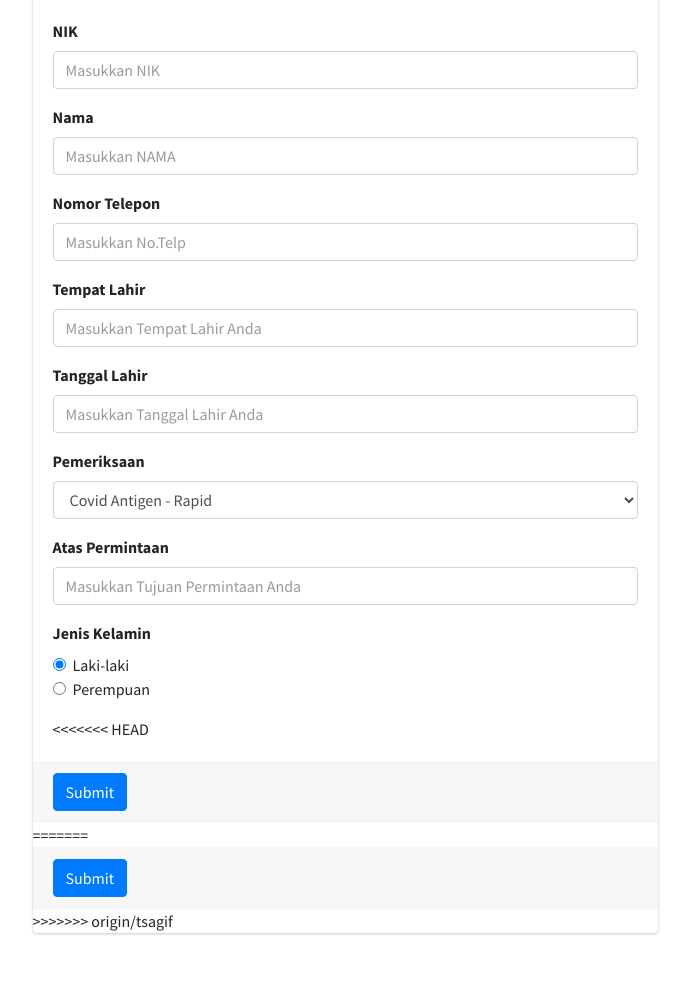
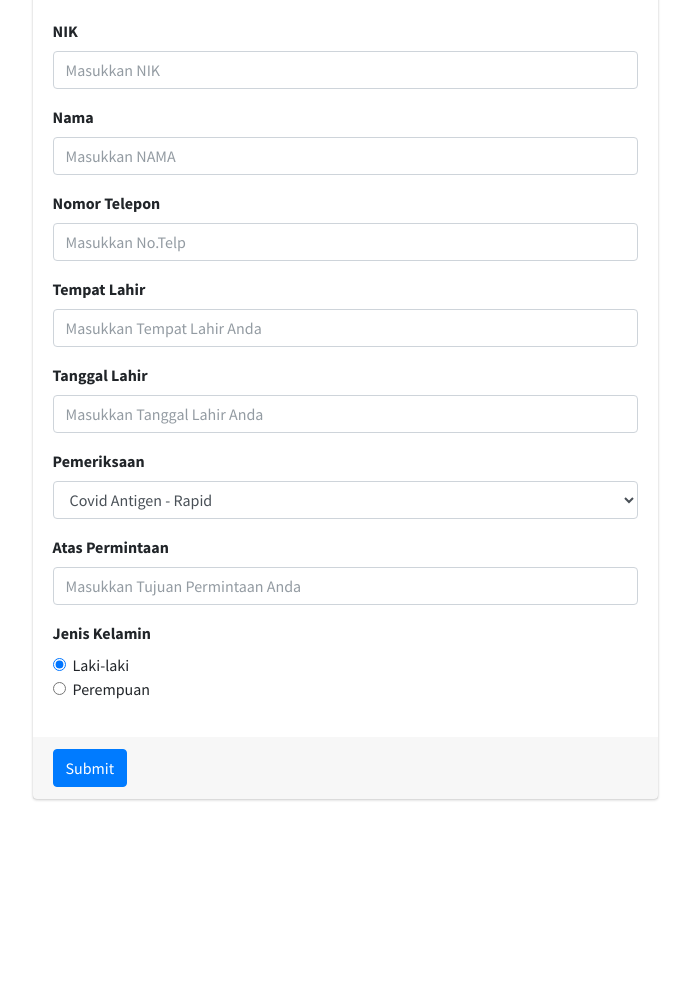
Before and after one commit to tsagifbrq/klinik_project, a CodeIgniter 4 app: template app/Views/pages/daftar.php in a window 1280 px wide. Shown: the part 95-1092 px from the top of the page, without its empty margins (295-985 px from the left). After the commit the page ends 896 px from the top, so only its background shows below. Run offline with PHP 8.4 and a stand-in for CodeIgniter, Linux system fonts and the light colour scheme; the template is opened without the code that fills it, so the values that code supplies are empty; some libraries are stand-ins or nearby versions.

Commit message:
update daftar dan list pasien

```diff
--- a/app/Views/pages/daftar.php
+++ b/app/Views/pages/daftar.php
@@ -78,18 +78,11 @@
                                         </div>
                                     </div>
                                 </div>
-                                <<<<<<< HEAD </div>
-                                    <!-- /.card-body -->
-                                    <div class="card-footer">
-                                        <button type="submit" class="btn btn-primary" href="/dashboard">Submit</button>
-                                    </div>
-                                    =======
-                                    <!-- /.card-body -->
-
-                                    <div class="card-footer">
-                                        <button type="submit" class="btn btn-primary" href="/dashboard" method="POST ">Submit</button>
-                                    </div>
-                                    >>>>>>> origin/tsagif
+                            </div>
+                            <!-- /.card-body -->
+                            <div class="card-footer">
+                                <button type="submit" class="btn btn-primary" href="/dashboard">Submit</button>
+                            </div>
                         </form>
                         <!-- /.card -->
 
```
